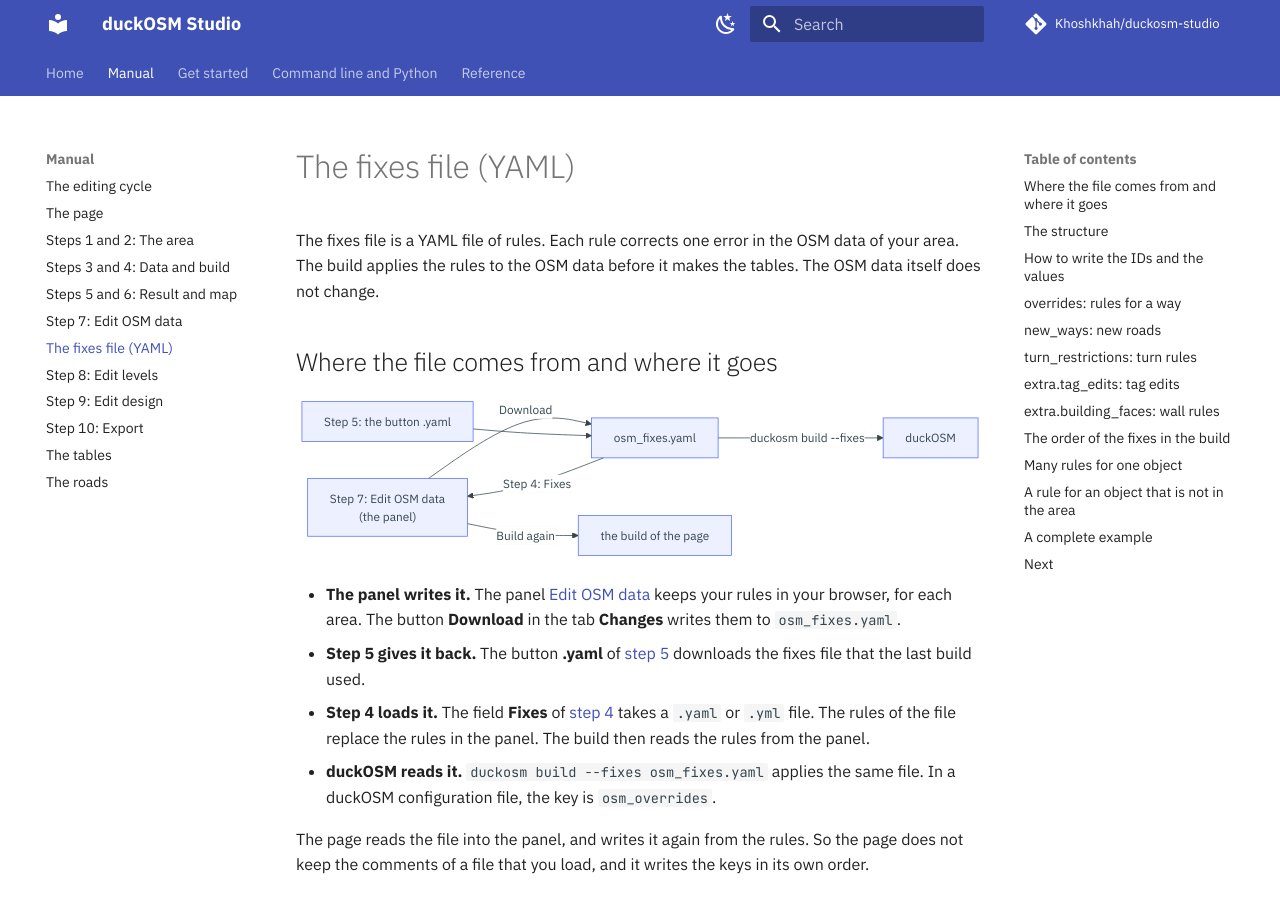
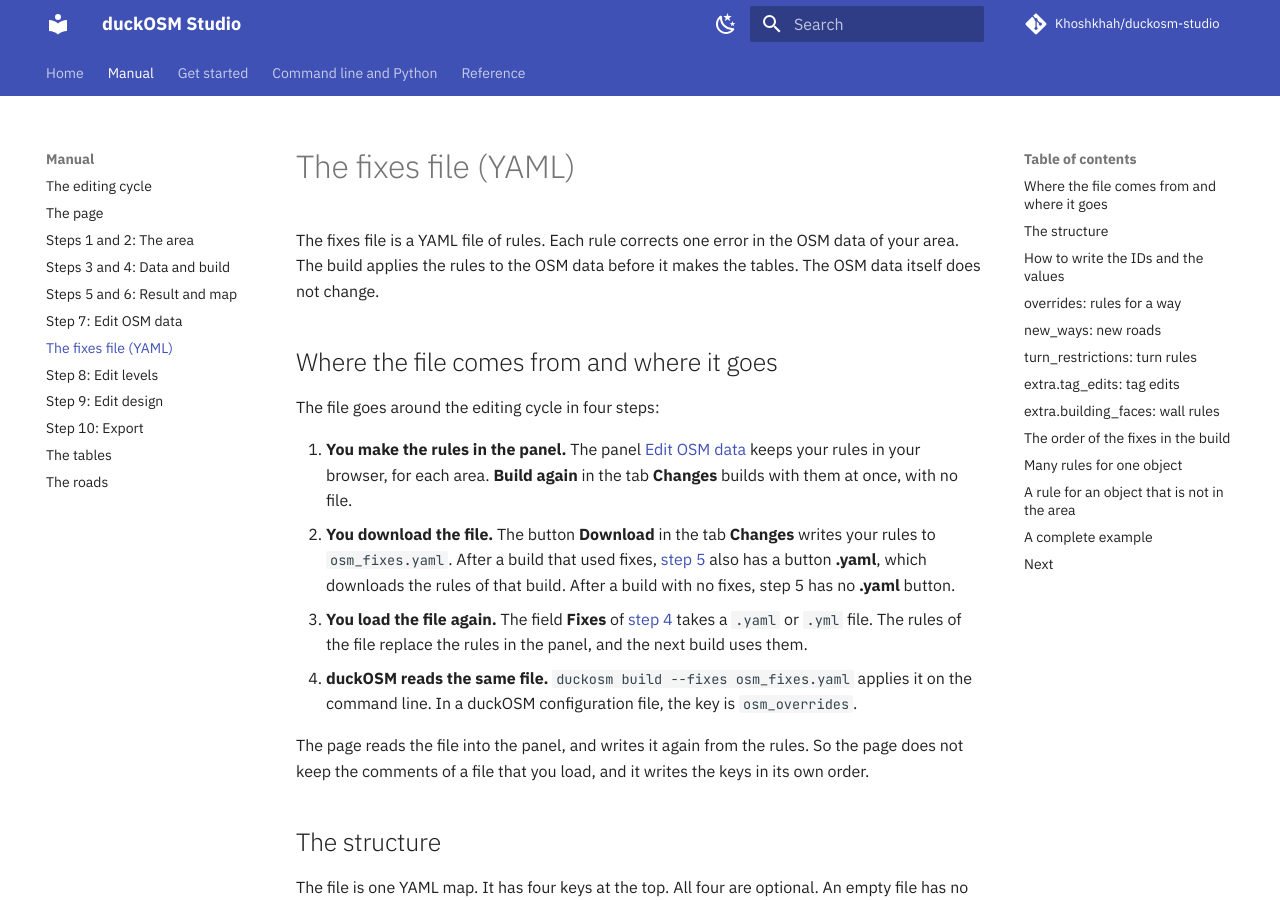
Before and after one commit to Khoshkhah/duckosm-rust, an MkDocs documentation site: the page built from docs/manual/fixes-file.md, in a window 1280 px wide and 900 px high. Built offline with MkDocs 1.6.1 and Material for MkDocs 9.7.7, drawn with Linux system fonts in a browser that asks for light colours; comment, search, counter and statistics services are not loaded.

Commit message:
Manual: the fixes file's path as a numbered list (step 5 has .yaml only after a build with fixes), and the tables picture as an SVG
The two Mermaid drawings had crossing lines and labels over boxes. The fixes file page now says that the .yaml button
of step 5 shows only after a build that used fixes.

Co-Authored-By: Claude Opus 5.5 <noreply@anthropic.com>

````diff
--- a/docs/manual/fixes-file.md
+++ b/docs/manual/fixes-file.md
@@ -4,19 +4,12 @@ The fixes file is a YAML file of rules. Each rule corrects one error in the OSM
 
 ## Where the file comes from and where it goes
 
-```mermaid
-flowchart LR
-    P["Step 7: Edit OSM data<br/>(the panel)"] -- "Download" --> F["osm_fixes.yaml"]
-    R["Step 5: the button .yaml"] --> F
-    F -- "Step 4: Fixes" --> P
-    P -- "Build again" --> B["the build of the page"]
-    F -- "duckosm build --fixes" --> D["duckOSM"]
-```
+The file goes around the editing cycle in four steps:
 
-- **The panel writes it.** The panel [Edit OSM data](edit-osm.md) keeps your rules in your browser, for each area. The button **Download** in the tab **Changes** writes them to `osm_fixes.yaml`.
-- **Step 5 gives it back.** The button **.yaml** of [step 5](result.md) downloads the fixes file that the last build used.
-- **Step 4 loads it.** The field **Fixes** of [step 4](build.md) takes a `.yaml` or `.yml` file. The rules of the file replace the rules in the panel. The build then reads the rules from the panel.
-- **duckOSM reads it.** `duckosm build --fixes osm_fixes.yaml` applies the same file. In a duckOSM configuration file, the key is `osm_overrides`.
+1. **You make the rules in the panel.** The panel [Edit OSM data](edit-osm.md) keeps your rules in your browser, for each area. **Build again** in the tab **Changes** builds with them at once, with no file.
+2. **You download the file.** The button **Download** in the tab **Changes** writes your rules to `osm_fixes.yaml`. After a build that used fixes, [step 5](result.md) also has a button **.yaml**, which downloads the rules of that build. After a build with no fixes, step 5 has no **.yaml** button.
+3. **You load the file again.** The field **Fixes** of [step 4](build.md) takes a `.yaml` or `.yml` file. The rules of the file replace the rules in the panel, and the next build uses them.
+4. **duckOSM reads the same file.** `duckosm build --fixes osm_fixes.yaml` applies it on the command line. In a duckOSM configuration file, the key is `osm_overrides`.
 
 The page reads the file into the panel, and writes it again from the rules. So the page does not keep the comments of a file that you load, and it writes the keys in its own order.
 
````
Also changed, not shown: docs/manual/tables.md (+1 -10 lines), docs/img/tables.svg (added).
